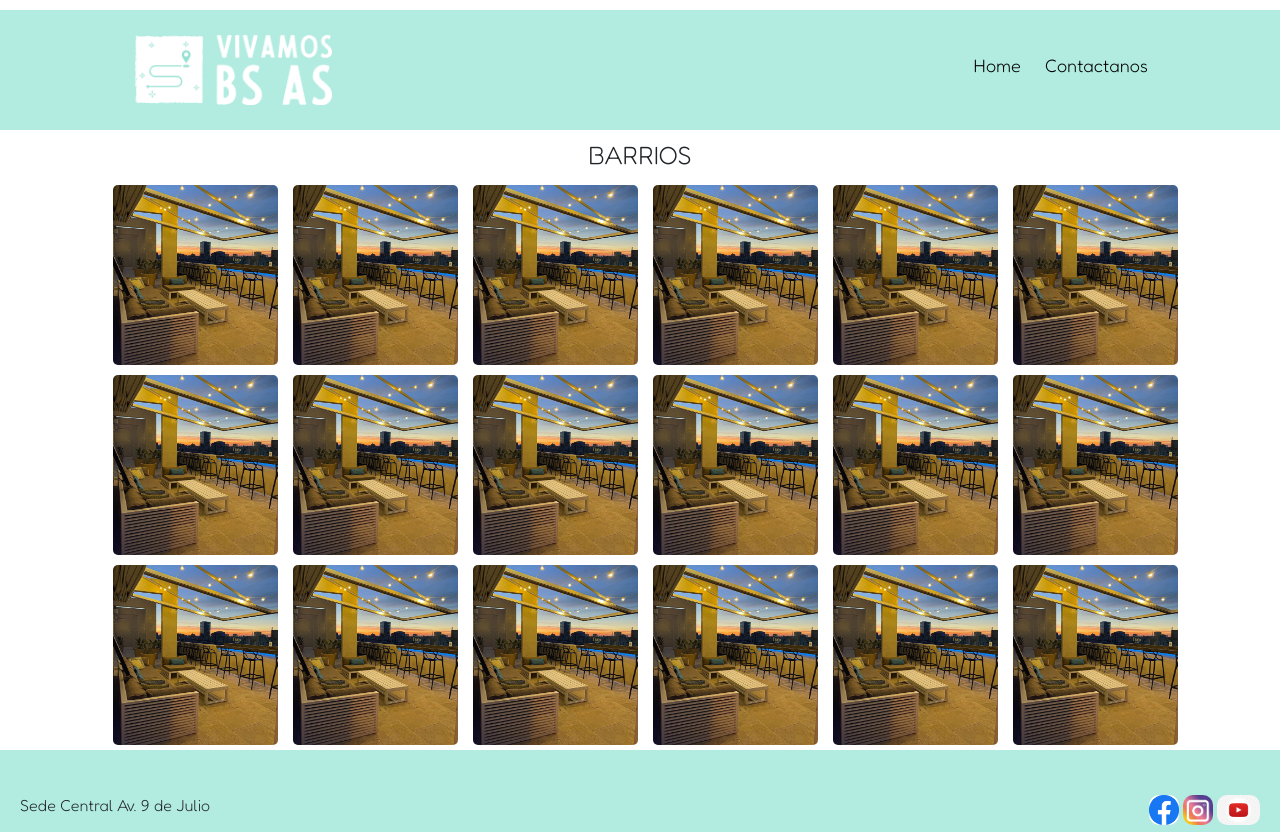
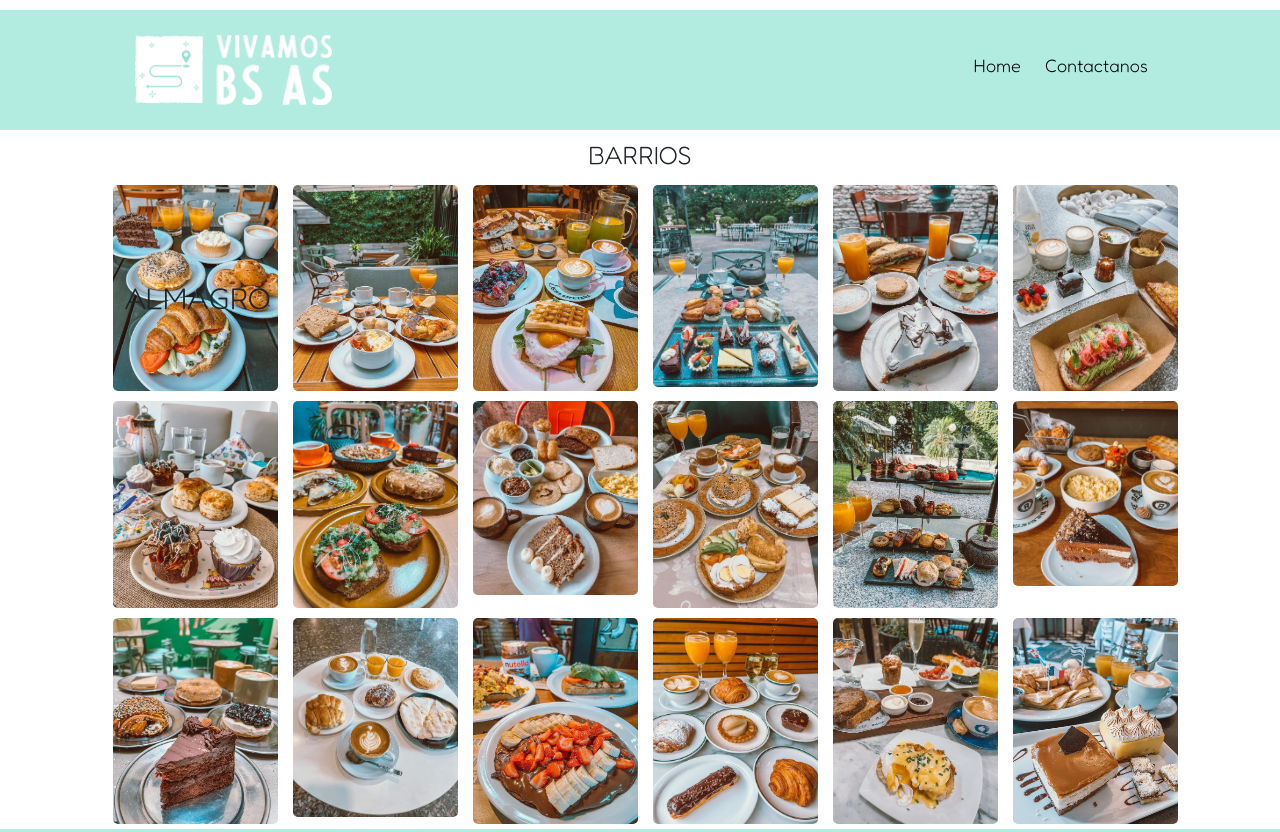
Before and after one commit to ro-solari/vivamosbsas_rocio_s, a plain HTML site: page desafio1/secciones/disfruta.html in a window 1280 px wide. Shown: the top 832 px of the page. Drawn offline with nearby package versions, Linux system fonts and the light colour scheme.

Commit message:
nuevas modificaciones

```diff
--- a/desafio1/css/index.css
+++ b/desafio1/css/index.css
@@ -70,6 +70,7 @@ header .li {
 
 .menu .li:hover {
     border-color: var(--third);
+    transition: 0.5s ease-in-out;
 }
 
 .menu .li a {
@@ -108,6 +109,11 @@ section div h2 {
 
 .a {
     color: var(--secondary);
+    transition: 0.5s ease-in-out;
+}
+
+.a:hover{
+    color: var(--third);
 }
 
 .barrios {
@@ -200,8 +206,7 @@ section div h3 {
 }
 
 .disfruta_barrios {
-    width: 180px;
-    height: 180px;
+    width: 100%;
     border-radius: 5px;
     margin: 0.5rem;
     transition: opacity 0.5s ease-in-out;
@@ -209,6 +214,13 @@ section div h3 {
 
 .disfruta_barrios:hover {
     opacity: 25%;
+}
+
+.info{
+    font-size: 30px;
+    text-align: center;
+    margin-left: 15px;
+    margin-top: -120px;
 }
 
 /* Helpers */
--- a/desafio1/secciones/disfruta.html
+++ b/desafio1/secciones/disfruta.html
@@ -27,59 +27,62 @@
         <h2>BARRIOS</h2>
     </div>
 
-    <div class="col-2">
-        <img class="img-fluid disfruta_barrios" src="../multimedia/bares.jpg" alt="">
+    <div class="col-lg-2 col-md-4 col-sm-6 col-xs-12">
+            <img class="img-fluid disfruta_barrios" src="../multimedia/barrio_1.jpg" alt="">
+            <div class="info">
+                ALMAGRO
+            </div>
     </div>
-    <div class="col-2">
-        <img class="img-fluid disfruta_barrios" src="../multimedia/bares.jpg" alt="">
+    <div class="col-lg-2 col-md-4 col-sm-6 col-xs-12">
+        <img class="img-fluid disfruta_barrios" src="../multimedia/barrio_2.jpg" alt="">
     </div>
-    <div class="col-2">
-        <img class="img-fluid disfruta_barrios" src="../multimedia/bares.jpg" alt="">
+    <div class="col-lg-2 col-md-4 col-sm-6 col-xs-12">
+        <img class="img-fluid disfruta_barrios" src="../multimedia/barrio_3.jpg" alt="">
     </div>
-    <div class="col-2">
-        <img class="img-fluid disfruta_barrios" src="../multimedia/bares.jpg" alt="">
+    <div class="col-lg-2 col-md-4 col-sm-6 col-xs-12">
+        <img class="img-fluid disfruta_barrios" src="../multimedia/barrio_4.jpg" alt="">
     </div>
-    <div class="col-2">
-        <img class="img-fluid disfruta_barrios" src="../multimedia/bares.jpg" alt="">
+    <div class="col-lg-2 col-md-4 col-sm-6 col-xs-12">
+        <img class="img-fluid disfruta_barrios" src="../multimedia/barrio_5.jpg" alt="">
     </div>
-    <div class="col-2">
-        <img class="img-fluid disfruta_barrios" src="../multimedia/bares.jpg" alt="">
+    <div class="col-lg-2 col-md-4 col-sm-6 col-xs-12">
+        <img class="img-fluid disfruta_barrios" src="../multimedia/barrio_6.jpg" alt="">
     </div>
-    <div class="col-2">
-        <img class="img-fluid disfruta_barrios" src="../multimedia/bares.jpg" alt="">
+    <div class="col-lg-2 col-md-4 col-sm-6 col-xs-12">
+        <img class="img-fluid disfruta_barrios" src="../multimedia/barrio_7.jpg" alt="">
     </div>
-    <div class="col-2">
-        <img class="img-fluid disfruta_barrios" src="../multimedia/bares.jpg" alt="">
+    <div class="col-lg-2 col-md-4 col-sm-6 col-xs-12">
+        <img class="img-fluid disfruta_barrios" src="../multimedia/barrio_8.jpg" alt="">
     </div>
-    <div class="col-2">
-        <img class="img-fluid disfruta_barrios" src="../multimedia/bares.jpg" alt="">
+    <div class="col-lg-2 col-md-4 col-sm-6 col-xs-12">
+        <img class="img-fluid disfruta_barrios" src="../multimedia/barrio_9.jpg" alt="">
     </div>
-    <div class="col-2">
-        <img class="img-fluid disfruta_barrios" src="../multimedia/bares.jpg" alt="">
+    <div class="col-lg-2 col-md-4 col-sm-6 col-xs-12">
+        <img class="img-fluid disfruta_barrios" src="../multimedia/barrio_10.jpg" alt="">
     </div>
-    <div class="col-2">
-        <img class="img-fluid disfruta_barrios" src="../multimedia/bares.jpg" alt="">
+    <div class="col-lg-2 col-md-4 col-sm-6 col-xs-12">
+        <img class="img-fluid disfruta_barrios" src="../multimedia/barrio_11.jpg" alt="">
     </div>
-    <div class="col-2">
-        <img class="img-fluid disfruta_barrios" src="../multimedia/bares.jpg" alt="">
+    <div class="col-lg-2 col-md-4 col-sm-6 col-xs-12">
+        <img class="img-fluid disfruta_barrios" src="../multimedia/barrio_12.jpg" alt="">
     </div>
-    <div class="col-2">
-        <img class="img-fluid disfruta_barrios" src="../multimedia/bares.jpg" alt="">
+    <div class="col-lg-2 col-md-4 col-sm-6 col-xs-12">
+        <img class="img-fluid disfruta_barrios" src="../multimedia/barrio_13.jpg" alt="">
     </div>
-    <div class="col-2">
-        <img class="img-fluid disfruta_barrios" src="../multimedia/bares.jpg" alt="">
+    <div class="col-lg-2 col-md-4 col-sm-6 col-xs-12">
+        <img class="img-fluid disfruta_barrios" src="../multimedia/barrio_14.jpg" alt="">
     </div>
-    <div class="col-2">
-        <img class="img-fluid disfruta_barrios" src="../multimedia/bares.jpg" alt="">
+    <div class="col-lg-2 col-md-4 col-sm-6 col-xs-12">
+        <img class="img-fluid disfruta_barrios" src="../multimedia/barrio_15.jpg" alt="">
     </div>
-    <div class="col-2">
-        <img class="img-fluid disfruta_barrios" src="../multimedia/bares.jpg" alt="">
+    <div class="col-lg-2 col-md-4 col-sm-6 col-xs-12">
+        <img class="img-fluid disfruta_barrios" src="../multimedia/barrio_16.jpg" alt="">
     </div>
-    <div class="col-2">
-        <img class="img-fluid disfruta_barrios" src="../multimedia/bares.jpg" alt="">
+    <div class="col-lg-2 col-md-4 col-sm-6 col-xs-12">
+        <img class="img-fluid disfruta_barrios" src="../multimedia/barrio_17.jpg" alt="">
     </div>
-    <div class="col-2">
-        <img class="img-fluid disfruta_barrios" src="../multimedia/bares.jpg" alt="">
+    <div class="col-lg-2 col-md-4 col-sm-6 col-xs-12">
+        <img class="img-fluid disfruta_barrios" src="../multimedia/barrio_18.jpg" alt="">
     </div>
     </section>
 </main>
```
Also changed, not shown: desafio1/multimedia/barrio_1.jpg (added), desafio1/multimedia/barrio_10.jpg (added), desafio1/multimedia/barrio_11.jpg (added), desafio1/multimedia/barrio_12.jpg (added), desafio1/multimedia/barrio_13.jpg (added), desafio1/multimedia/barrio_14.jpg (added), desafio1/multimedia/barrio_15.jpg (added), desafio1/multimedia/barrio_16.jpg (added), desafio1/multimedia/barrio_17.jpg (added), desafio1/multimedia/barrio_18.jpg (added), desafio1/multimedia/barrio_2.jpg (added), desafio1/multimedia/barrio_3.jpg (added), desafio1/multimedia/barrio_4.jpg (added), desafio1/multimedia/barrio_5.jpg (added), 4 more files.
